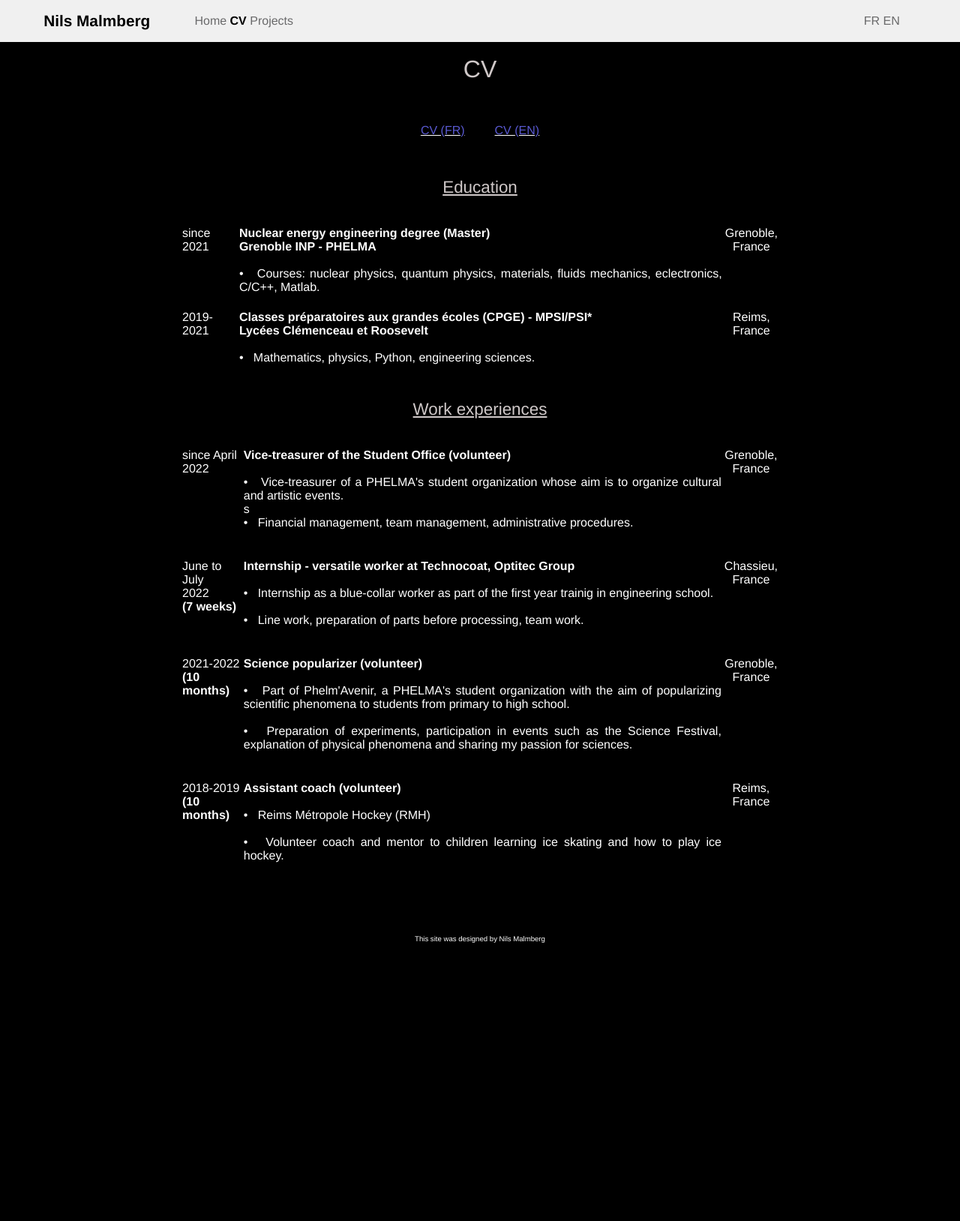
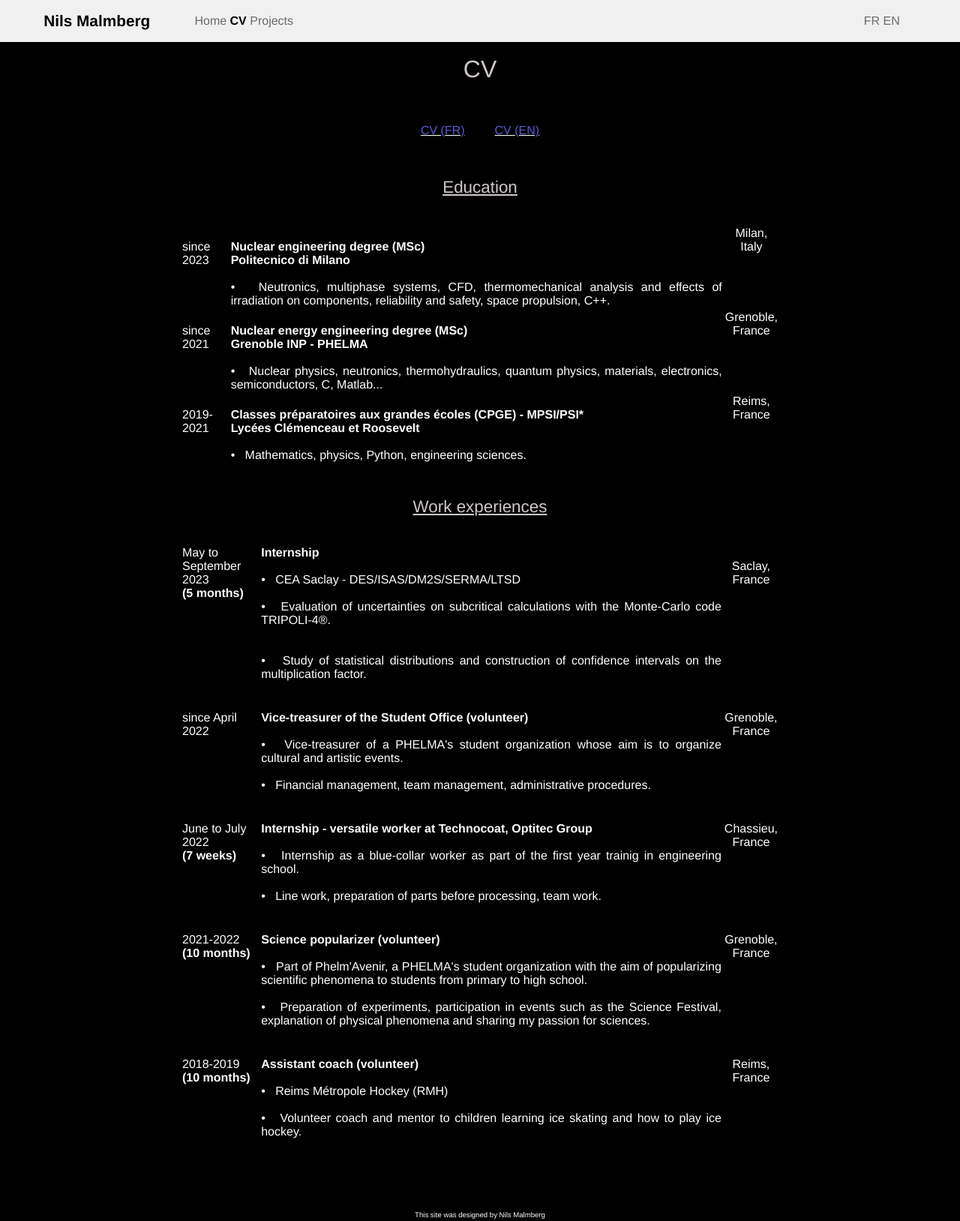
Before and after one commit to MalmbergNilsPolimi/nils-malmberg.fr, a PHP site: page /02cv.php in a window 1280 px wide. Shown: the whole page at 75% size. Before the commit the page ends 1257 px from the top, so only its background shows below. Run offline with PHP 8.4, Linux system fonts and the light colour scheme.

Commit message:
version 6

```diff
--- a/02cv.php
+++ b/02cv.php
@@ -21,14 +21,21 @@
         $EducTheme3[0]="";
         $EducLieu[0]="<br>Reims,<br>France";
 
-        $EducAnnee[1]="depuis 2021";
-        $EducTitre[1]=" Cursus d'ingénieur en génie énergétique et nucléaire (Master) <br>Grenoble INP - PHELMA";
-        $EducTheme1[1]="Cours: physique nucléaire, physique quantique, matériaux, mécanique des fluides, électronique, C/C++, Matlab.";
+        $EducAnnee[1]="<br>depuis 2021";
+        $EducTitre[1]="<br>Diplôme d'ingénieur en génie énergétique et nucléaire (MSc) <br>Grenoble INP - PHELMA";
+        $EducTheme1[1]="Physique nucléaire, neutronique, thermohydraulique, physique quantique, matériaux, électronique, semi-conducteurs, C, Matlab...";
         $EducTheme2[1]=""; //PFE
         $EducTheme3[1]="";
-        $EducLieu[1]="Grenoble,<br>France";
+        $EducLieu[1]="<br>Grenoble,<br>France";
 
-        $iEduc=1;	//Total Education
+        $EducAnnee[2]="<br>depuis 2023";
+        $EducTitre[2]="<br>Diplôme d’ingénieur en ingénierie nucléaire (MSc) <br>Politecnico di Milano";
+        $EducTheme1[2]="Neutronique, systèmes multiphasiques, CFD, analyse thermomécanique et effets des irradiations sur des composants, fiabilité et sécurité, propulsion spatiale, C++.";
+        $EducTheme2[2]=""; //PFE
+        $EducTheme3[2]="";
+        $EducLieu[2]="<br>Milan,<br>Italie";
+
+        $iEduc=2;	//Total Education
 
         // *******************WORK AND ASSOCIATIVE EXPERIENCES ********
 
@@ -37,30 +44,37 @@
         $WorkTheme1[0]="Reims Métropole Hockey (RMH)<br>";
         $WorkTheme2[0]="Participation aux entraînements d’enfants apprenant à patiner et à jouer au hockey sur glace";
         $WorkTheme3[0]="";
-        $WorkLieu[0]="Reims,<br>France";
+        $WorkLieu[0]="<br>Reims,<br>France";
 
         $WorkAnnee[1]="2021-2022 <br><b class='tex'>(10 mois)";
         $WorkTitre[1]="Vulgarisation scientifique (bénévole)";
         $WorkTheme1[1]="Membre de Phelm'Avenir, une association étudiante de PHELMA ayant pour but de vulgariser des phénomènes scientifiques au près d'élèves allant de la primaire au lycée.<br>";
         $WorkTheme2[1]="Présentation d’expériences, participation à des évènements comme la Fête de la Science, explication de phénomènes physiques et partage de ma passion pour les sciences.";
         $WorkTheme3[1]="";
-        $WorkLieu[1]="Grenoble,<br>France";
+        $WorkLieu[1]="<br>Grenoble,<br>France";
 
         $WorkAnnee[2]="Juin à Juillet<br>2022<br><b class='tex'>(7 semaines)";
         $WorkTitre[2]="Stage ouvrier à Technocoat, Groupe Optitec";
         $WorkTheme1[2]="Stage ouvrier dans une entreprise faisant de la peinture industrielle afin de valider ma première année en école d’ingénieur.<br>";
         $WorkTheme2[2]="Travail à la chaîne, préparation des pièces avant traitement (peinture), travail d’équipe";
         $WorkTheme3[2]="";
-        $WorkLieu[2]="Chassieu,<br>France";
+        $WorkLieu[2]="<br>Chassieu,<br>France";
 
-        $WorkAnnee[3]="depuis Avril<br>2022";
+        $WorkAnnee[3]="2022-2023 <br><b class='tex'>(1 an)";
         $WorkTitre[3]="Vice-trésorier d'un bureau étudiant (bénévole)";
-        $WorkTheme1[3]="Vice-trésorier du bureau des arts de PHELMA, une association étudiante ayant pour but de promouvoir l'art et la culture par l'organisation d'évènements.<br>s";
+        $WorkTheme1[3]="Vice-trésorier du bureau des arts de PHELMA, une association étudiante ayant pour but de promouvoir l'art et la culture par l'organisation d'évènements.<br>";
         $WorkTheme2[3]="Gestion financière, gestion d'éffectifs, démarches administratives.";
         $WorkTheme3[3]="";
-        $WorkLieu[3]="Grenoble,<br>France";
+        $WorkLieu[3]="<br>Grenoble,<br>France";
 
-        $iWork=3;	//Total Education
+        $WorkAnnee[4]="Mai à Septembre<br>2023<br><b class='tex'>(5 mois)";
+        $WorkTitre[4]="Stagiaire";
+        $WorkTheme1[4]="CEA Saclay - DES/ISAS/DM2S/SERMA/LTSD<br>";
+        $WorkTheme2[4]="Évaluation des incertitudes sur des calculs sous-critiques avec le code Monte-Carlo TRIPOLI-4®.";
+        $WorkTheme3[4]="Étude de distributions statistiques et construction d'intervalles de confiance sur le facteur de multiplication.";
+        $WorkLieu[4]="<br>Saclay,<br>France";
+
+        $iWork=4;	//Total Education
     }
     else {
                 // ********************************** EDUCATION ********
@@ -69,16 +83,23 @@
         $EducTheme1[0]="Mathematics, physics, Python, engineering sciences.";
         $EducTheme2[0]="";
         $EducTheme3[0]="";
-        $EducLieu[0]="<br>Reims,<br>France";
+        $EducLieu[0]="Reims,<br>France";
 
-        $EducAnnee[1]="since 2021";
-        $EducTitre[1]=" Nuclear energy engineering degree (Master) <br>Grenoble INP - PHELMA";
-        $EducTheme1[1]="Courses: nuclear physics, quantum physics, materials, fluids mechanics, eclectronics, C/C++, Matlab.";
+        $EducAnnee[1]="<br>since 2021";
+        $EducTitre[1]="<br>Nuclear energy engineering degree (MSc) <br>Grenoble INP - PHELMA";
+        $EducTheme1[1]="Nuclear physics, neutronics, thermohydraulics, quantum physics, materials, electronics, semiconductors, C, Matlab...";
         $EducTheme2[1]=""; //PFE
         $EducTheme3[1]="";
         $EducLieu[1]="Grenoble,<br>France";
 
-        $iEduc=1;	//Total Education
+        $EducAnnee[2]="<br>since 2023";
+        $EducTitre[2]="<br>Nuclear engineering degree (MSc) <br>Politecnico di Milano";
+        $EducTheme1[2]="Neutronics, multiphase systems, CFD, thermomechanical analysis and effects of irradiation on components, reliability and safety, space propulsion, C++.";
+        $EducTheme2[2]=""; //PFE
+        $EducTheme3[2]="";
+        $EducLieu[2]="Milan,<br>Italy";
+
+        $iEduc=2;	//Total Education
 
         // *******************WORK AND ASSOCIATIVE EXPERIENCES ********
 
@@ -105,12 +126,19 @@
 
         $WorkAnnee[3]="since April<br>2022";
         $WorkTitre[3]="Vice-treasurer of the Student Office (volunteer)";
-        $WorkTheme1[3]="Vice-treasurer of a PHELMA's student organization whose aim is to organize cultural and artistic events.<br>s";
+        $WorkTheme1[3]="Vice-treasurer of a PHELMA's student organization whose aim is to organize cultural and artistic events.<br>";
         $WorkTheme2[3]="Financial management, team management, administrative procedures.";
         $WorkTheme3[3]="";
         $WorkLieu[3]="Grenoble,<br>France";
 
-        $iWork=3;	//Total Education
+        $WorkAnnee[4]="May to September<br>2023<br><b class='tex'>(5 months)";
+        $WorkTitre[4]="Internship";
+        $WorkTheme1[4]="CEA Saclay - DES/ISAS/DM2S/SERMA/LTSD<br>";
+        $WorkTheme2[4]="Evaluation of uncertainties on subcritical calculations with the Monte-Carlo code TRIPOLI-4®.";
+        $WorkTheme3[4]="Study of statistical distributions and construction of confidence intervals on the multiplication factor.";
+        $WorkLieu[4]="<br>Saclay,<br>France";
+
+        $iWork=4;	//Total Education
     }
 ?>
 
--- a/index.php
+++ b/index.php
@@ -50,12 +50,12 @@
 		<?php
 			if($langChoix=="fr") {
 				echo"<p class='welcome'> <b>Bienvenue,</b></p><br>";
-				echo"<p> Je suis étudiant en première année de master à <u><a class='two' href='https://phelma.grenoble-inp.fr/' title='Link to Phelma's website' target='_blank'>Grenoble INP - PHELMA</a></u>, où j'étudie le génie énergétique et nucléaire.<br>Je suis à la recherche d'un stage où je pourrais développer mes connaissances physique et programmation.</p>";
+				echo"<p> Actuellement inscrit en double diplôme, j'effectue un master 2 en ingénierie nucléaire à <u><a class='two' href='https://phelma.grenoble-inp.fr/' title='Lien vers le site de Phelma' target='_blank'>Grenoble INP - PHELMA</a></u> et <u><a class='two' href='https://www.polimi.it/' title='Lien vers le site de Polimi' target='_blank'>Politecnico Di Milano</a></u>. Mon parcours académique m'a permis d'acquérir des compétences en physique nucléaire et en programmation.<br>Je suis à la recherche d'un stage à partir de septembre 2024 où je pourrais utiliser et développer mes connaissances en physique nucléaire et en informatique.</p>";
 
 			}
 			else {
 				echo"<p class='welcome'> <b>Welcome,</b></p><br>";
-				echo "<p>I am currently a 1st year Master student at <u><a class='two' href='https://phelma.grenoble-inp.fr/' title='Link to Phelma's website' target='_blank'>Grenoble INP - PHELMA</a></u>, studying energy and nuclear engineering.<br>I am looking for an internship where I can use and develop my knowledge in physics and computer science.</p>";
+				echo "<p>Currently enrolled as a double-degree student, I'm doing a Master 2 in Nuclear Engineering at <u><a class='two' href='https://phelma.grenoble-inp.fr/' title='Link to Phelma's website' target='_blank'>Grenoble INP - PHELMA</a></u> and <u><a class='two' href='https://www.polimi.it/' title='Link to Polimi's website' target='_blank'>Politecnico Di Milano</a></u>. My academic background has enabled me to acquire nuclear physics and programming skills.<br>I am looking for an internship starting in September 2024 where I can use and develop my knowledge in nuclear physics and computer science.</p>";
 			}
 		?>
 		</td>
```
